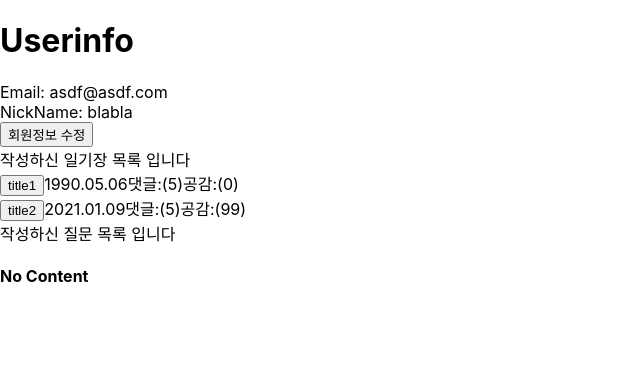
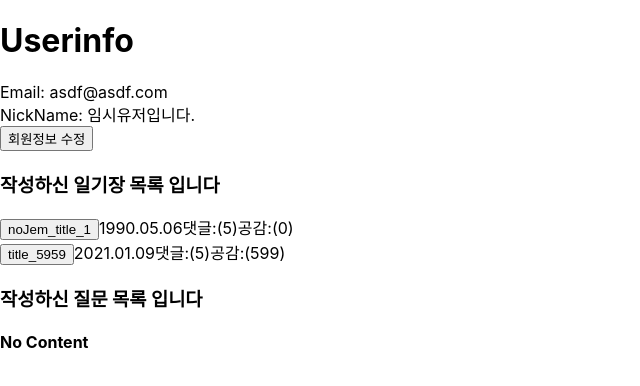
Before and after one commit to codestates/devDiary-client, a React (Create React App) app: page /user/userinfo in a window 1280 px wide. Shown: the top 386 px of the page, without its empty margins (0-640 px from the left). Built offline with nearby package versions, Linux system fonts and the light colour scheme.

Commit message:
[Client] / #30 / feature: userinfo url changed

```diff
--- a/package.json
+++ b/package.json
@@ -14,7 +14,7 @@
     "web-vitals": "^0.2.4"
   },
   "scripts": {
-    "start": "react-scripts start",
+    "start": "set PORT=4000 && react-scripts start",
     "build": "react-scripts build",
     "test": "react-scripts test",
     "eject": "react-scripts eject"
--- a/src/App.js
+++ b/src/App.js
@@ -1,7 +1,8 @@
 import React from "react";
 import {
+  BrowserRouter as Router,
   Switch,
-  Route,
+  Route
 } from "react-router-dom";
 // import axios from "axios";
 
@@ -16,17 +17,14 @@ class App extends React.Component {
   };
 
   render() {
-    const { userdata } = this.state;
     return (
-      <Switch>
-        <Route
-            exact
-            path='/user/userinfo'
-            render={() => (
-              <Userinfo userdata={userdata} />
-            )}
-          />
-      </Switch>
+      <Router>
+        <Switch>
+          <Route exact path="/user/userinfo">
+            <Userinfo />
+          </Route>
+        </Switch>
+      </Router>
     );
   }
 }
--- a/src/component/Userinfo.js
+++ b/src/component/Userinfo.js
@@ -2,7 +2,7 @@ import React from "react";
 import axios from "axios";
 
 function updateUserinfo(email) {
-  axios.post("localhost:3000/user/updateUserinfo", {
+  axios.post("http://localhost:4000/user/updateUserinfo", {
     email: email,
   })
   .then(() => {
@@ -11,9 +11,7 @@ function updateUserinfo(email) {
 }
 
 function getContent(board, id) {
-  axios.post(`localhost:3000/${board}/${id}`, {
-    id:id,
-  })
+  axios.get(`http://localhost:4000/${board}/${id}`)
   .then(() => {
     this.props.history.push(`/${board}/${id}`);
   })
@@ -22,20 +20,20 @@ function getContent(board, id) {
 function Userinfo(props) {
   const userinfo = {
     email: "asdf@asdf.com",
-    username: "blabla"
+    username: "임시유저입니다."
   }
   const diary = [{
     id: 1,
-    title: "title1",
+    title: "noJem_title_1",
     created_at: "1990.05.06",
     comment: [1,2,3,4,5],
     likes: 0
   },{
-    id: 3,
-    title: "title2",
+    id: 5959,
+    title: "title_5959",
     created_at: "2021.01.09",
     comment: [1,2,3,4,5],
-    likes: 99
+    likes: 599
   }];
   const quest = null;
   //* 서버 응답 형태에 따라 바뀔 수 있음 ↓
@@ -53,7 +51,7 @@ function Userinfo(props) {
         <button className="btn-updateUserinfo" onClick={()=>updateUserinfo(userinfo.email)}>회원정보 수정</button>
       </div>
       <div className="boards">
-        작성하신 일기장 목록 입니다
+        <h3>작성하신 일기장 목록 입니다</h3>
         <div className="diary">
           {diary ? (
             diary.map((item, idx) => (<div key={idx}>{/** 버튼 css 변경 필요 ↓ */}
@@ -66,7 +64,7 @@ function Userinfo(props) {
             <h4>No Content</h4>
           )}
         </div>
-        작성하신 질문 목록 입니다
+        <h3>작성하신 질문 목록 입니다</h3>
         <div className="question">
           {quest ? (
             quest.map((item, idx) => (<div key={idx}>{/** 버튼 css 변경 필요 ↓ */}
```
